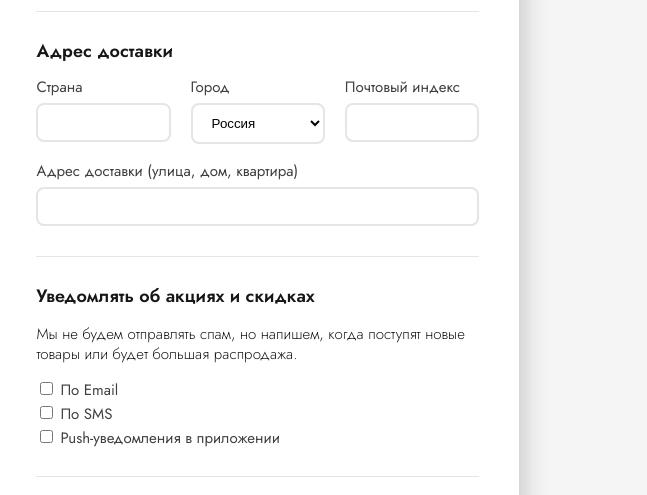
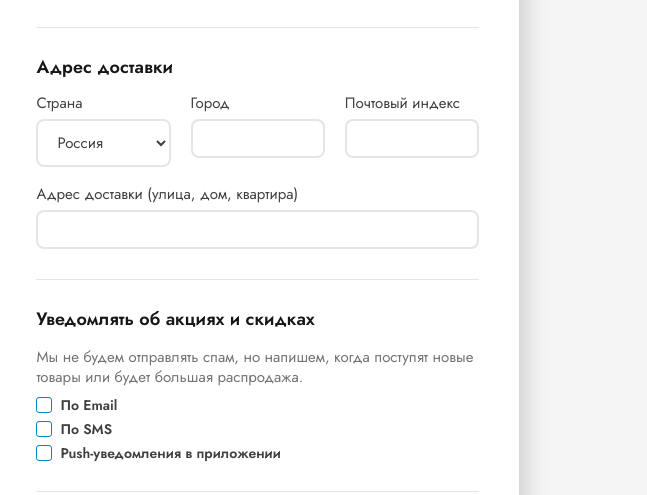
Before and after one commit to sheleshen/Project_3, a plain HTML site: page index.html in a window 1280 px wide. Shown: the part 359-854 px from the top of the page, 633-1280 px from the left. Drawn offline with Linux system fonts and the light colour scheme.

Commit message:
Стили | -вып.списка

```diff
--- a/css/style.css
+++ b/css/style.css
@@ -38,12 +38,12 @@ h3 {
 p {
     font-family: 'Jost', sans-serif;
     font-size: 15px;
-    font-weight: 300;
+    font-weight: 400;
     line-height: 1.3;
     color: var(--text);
 }
 
-label {
+label, select, option {
     font-family: 'Jost', sans-serif;
     font-size: 15px;
     color: var(--imput-text-grey);
@@ -152,12 +152,46 @@ label {
 }
 
 .text-notification {
+    color: var(--dark-gray);
     padding-bottom: 10px;
+}
+
+.list-notification {
+    display: flex;
+    align-items: center;
+}
+
+.indent-check {
+    padding-bottom: 8px;
+}
+
+.label-check {
+    font-size: 14px;
+    font-weight: 600;
+    padding-left: 8px;
+}
+
+.checkbox {
+    appearance: none;
+    border: 1px solid var(--secondary-color);
+    width: 16px;
+    height: 16px;
+    border-radius: 3px;
+    cursor: pointer;
+    margin: 0;
+}
+
+.checkbox:checked {
+    background-color: var(--secondary-color);
+    background-image: url(/images/check-solid.svg);
+    background-position: center;
+    background-size: contain;
 }
 
 .btn-form {
     background-color: var(--main-color);
-    font-size: 15px;
+    font-size: 14px;
+    font-weight: 600;
     color: var(--white);
     border: none;
     border-radius: 8px;
--- a/index.html
+++ b/index.html
@@ -22,7 +22,7 @@
     <title>Form</title>
 
 </head>
-<body>
+<body>s
 
 <section class="background-form">
     <div class="section-container">
@@ -60,16 +60,16 @@
                                 <div class="list-adress">
                                     <div class="input-item-adress">
                                         <label for="country">Страна</label>
-                                        <input type="text" name="country" class="form-input">
-                                    </div>
-                                    <div class="input-item-adress">
-                                        <label for="city">Город</label>
                                         <select name="city" id="" class="form-input">
                                             <option value="Russia">Россия</option>
                                             <option value="Belarus">Беларусь</option>
                                             <option value="Kazakhstan">Казахстан</option>
                                             <option value="Poland">Польша</option>
                                         </select>
+                                    </div>
+                                    <div class="input-item-adress">
+                                        <label for="city">Город</label>
+                                        <input type="text" name="country" class="form-input">
                                     </div>
                                     <div class="input-item-adress">
                                         <label for="index">Почтовый индекс</label>
@@ -90,17 +90,17 @@
                             <h3 class="header-notification">Уведомлять об акциях и скидках</h3>
                             <p class="text-notification">Мы не будем отправлять спам, но напишем, когда поступят новые товары или будет большая распродажа.</p>
                             <div class="indent-input">
-                                <div class="list-notification">
-                                    <input type="checkbox" name="notification" id="option-email" value="email" class="form-input">
-                                    <label for="option-email">По Email</label>
+                                <div class="list-notification indent-check">
+                                    <input type="checkbox" name="notification" id="option-email" value="email" class="checkbox">
+                                    <label for="option-email" class="label-check">По Email</label>
+                                </div>
+                                <div class="list-notification indent-check">
+                                    <input type="checkbox" name="notification" id="option-sms" value="sms" class="checkbox">
+                                    <label for="option-sms" class="label-check">По SMS</label>
                                 </div>
                                 <div class="list-notification">
-                                    <input type="checkbox" name="notification" id="option-sms" value="sms" class="form-input">
-                                    <label for="option-sms">По SMS</label>
-                                </div>
-                                <div class="list-notification">
-                                    <input type="checkbox" name="notification" id="option-push" value="push" class="form-input">
-                                    <label for="option-push">Push-уведомления в приложении</label>
+                                    <input type="checkbox" name="notification" id="option-push" value="push" class="checkbox">
+                                    <label for="option-push" class="label-check">Push-уведомления в приложении</label>
                                 </div>
                             </div>
                         </div>
```
Also changed, not shown: images/check-solid.svg (added).
